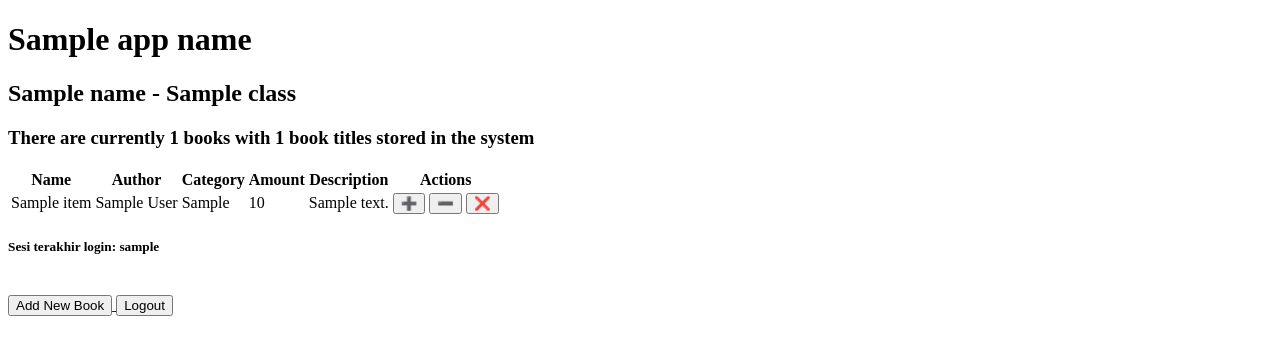
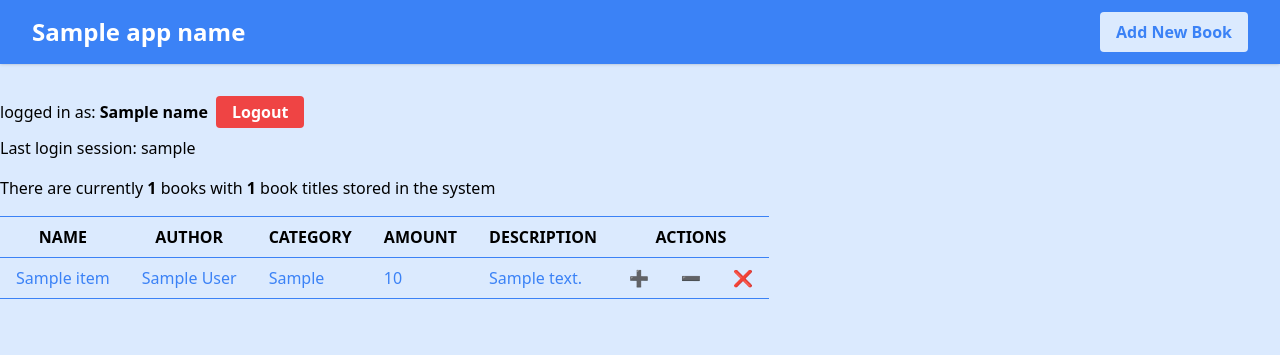
Before and after one commit to fahmi-ramadhan/library-app, a Django app: template main/templates/main.html in a window 1280 px wide. Shown: the top 355 px of the page. Run offline with Django 4.2, Linux system fonts and the light colour scheme; tables that the repository leaves empty hold one stand-in row (values such as "Sample post"); the template is opened without the code that fills it: values that come from a table or form of the project are taken from there, most other values are stand-ins (such as "Sample title", 1, 10 or a date in 2020); some libraries are stand-ins or nearby versions.

Commit message:
Finish Tugas 5

```diff
--- a/main/templates/main.html
+++ b/main/templates/main.html
@@ -1,65 +1,89 @@
 {% extends 'base.html' %}
 
 {% block content %}
-    <h1>{{app_name}}</h1>
 
-    <h2>{{name}} - {{class}}</h2>
+<header class="bg-blue-500 shadow fixed w-full z-10">
+    <div class="max-w-7xl mx-auto px-4 sm:px-6 lg:px-8">
+        <div class="flex justify-between h-16">
+            <div class="flex-shrink-0 flex items-center">
+                <h1 class="text-white font-bold text-2xl">{{ app_name }}</h1>
+            </div>
+            <div class="flex items-center justify-end">
+                <a href="{% url 'main:add_book' %}">
+                    <button class="bg-blue-100 hover:bg-blue-700 hover:text-white text-blue-500 font-bold py-2 px-4 rounded">
+                        Add New Book
+                    </button>
+                </a>
+            </div>
+        </div>
+    </div>
+</header>
 
-    <h3>There are currently {{total_books}} books with {{books|length}} book titles stored in the system</h3>
+<div class="flex justify-center">
 
-    <table>
+    <div class="container mt-20">
+
+        <div class="flex mt-4">
+            <h5 class="mt-1 mr-2">logged in as: <span class="font-bold">{{name}}</span></h5>
+            <a href="{% url 'main:logout' %}">
+                <button class="bg-red-500 hover:bg-red-700 text-white font-bold py-1 px-4 rounded" type="submit">
+                    Logout
+                </button>
+            </a>
+        </div>
+
+        <h5 class="mt-2">Last login session: {{ last_login }}</h5>
+
+        {% if books|length != 0  %}
+        <h5 class="mr-2 mt-4">There are currently
+            <span class="font-bold">{{total_books}}</span> books with
+            <span class="font-bold">{{books|length}}</span> book titles stored in the system
+        </h5>
+
+        <table class="mt-4">
             <tr>
-            <th>Name</th>
-            <th>Author</th>
-            <th>Category</th>
-            <th>Amount</th>
-            <th>Description</th>
-            <th colspan="3">Actions</th>
+                <th class="px-4 py-2 font-bold border-t border-b border-blue-500">NAME</th>
+                <th class="px-4 py-2 font-bold border-t border-b border-blue-500">AUTHOR</th>
+                <th class="px-4 py-2 font-bold border-t border-b border-blue-500">CATEGORY</th>
+                <th class="px-4 py-2 font-bold border-t border-b border-blue-500">AMOUNT</th>
+                <th class="px-4 py-2 font-bold border-t border-b border-blue-500">DESCRIPTION</th>
+                <th class="px-4 py-2 font-bold border-t border-b border-blue-500" colspan="3">ACTIONS</th>
             </tr>
 
             {% for book in books %}
                 <tr>
-                <td>{{book.name}}</td>
-                <td>{{book.author}}</td>
-                <td>{{book.category}}</td>
-                <td>{{book.amount}}</td>
-                <td>{{book.description}}</td>
-                <td>
+                    <td class="px-4 py-2 border-b border-blue-500 {% if forloop.last %}text-blue-500{% endif %}">{{book.name}}</td>
+                    <td class="px-4 py-2 border-b border-blue-500 {% if forloop.last %}text-blue-500{% endif %}">{{book.author}}</td>
+                    <td class="px-4 py-2 border-b border-blue-500 {% if forloop.last %}text-blue-500{% endif %}">{{book.category}}</td>
+                    <td class="px-4 py-2 border-b border-blue-500 {% if forloop.last %}text-blue-500{% endif %}">{{book.amount}}</td>
+                    <td class="px-4 py-2 border-b border-blue-500 {% if forloop.last %}text-blue-500{% endif %}">{{book.description}}</td>
+                    <td class="px-4 py-2 border-b border-blue-500">
                         <form action="{% url 'main:add_book_amount' book.id %}" method="post">
                             {% csrf_token %}
-                        <button type="submit" name="Increment">➕</button>
+                            <button type="submit" name="Increment" title="Add One Book">➕</button>
                         </form>
                     </td>
-                <td>
+                    <td class="px-4 py-2 border-b border-blue-500">
                         <form action="{% url 'main:dec_book_amount' book.id %}" method="post">
                             {% csrf_token %}
-                        <button type="submit" name="Decrement">➖</button>
+                            <button type="submit" name="Decrement" title="Remove One Book">➖</button>
                         </form>
                     </td>
-                <td>
+                    <td class="px-4 py-2 border-b border-blue-500">
                         <form action="{% url 'main:remove_book' book.id %}" method="post">
                             {% csrf_token %}
-                        <button type="submit" name="Remove">❌</button>
+                            <button type="submit" name="Remove" title="Remove Books">❌</button>
                         </form>
                     </td>
                 </tr>
             {% endfor %}
         </table>
+        {% else %}
+            <h5 class="mt-4 font-bold text-xl">There are no books stored in the system for this account</h5>
+        {% endif %}
 
-    <h5>Sesi terakhir login: {{ last_login }}</h5>
+    </div>
 
-    <br />
-
-    <a href="{% url 'main:add_book' %}">
-        <button>
-            Add New Book
-        </button>
-    </a>
-
-    <a href="{% url 'main:logout' %}">
-        <button>
-            Logout
-        </button>
-    </a>
+</div>
 
 {% endblock content %}
--- a/templates/base.html
+++ b/templates/base.html
@@ -2,16 +2,14 @@
 <!DOCTYPE html>
 <html lang="en">
     <head>
-        <meta charset="UTF-8" />
-        <meta
-            name="viewport"
-            content="width=device-width, initial-scale=1.0"
-        />
         {% block meta %}
+            <meta charset="UTF-8" />
+            <meta name="viewport" content="width=device-width, initial-scale=1">
         {% endblock meta %}
+        <script src="https://cdn.tailwindcss.com"></script>
     </head>
 
-    <body>
+    <body class="bg-blue-100">
         {% block content %}
         {% endblock content %}
     </body>
```
Also changed, not shown: main/templates/add_book.html (+20 -13 lines), main/templates/login.html (+25 -20 lines), main/templates/register.html (+13 -8 lines), README.md. Lines whose indentation alone changed are shown as unchanged.
